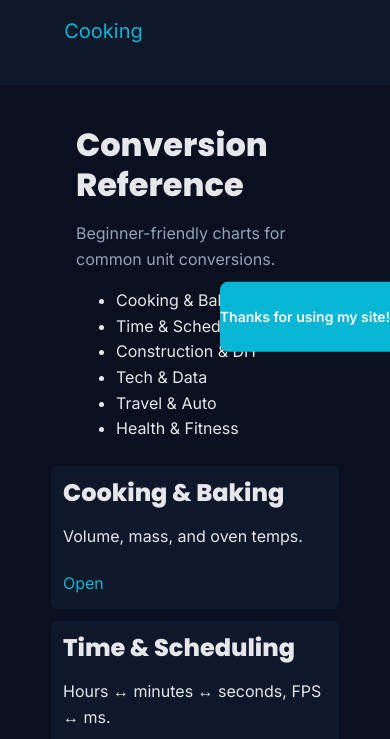
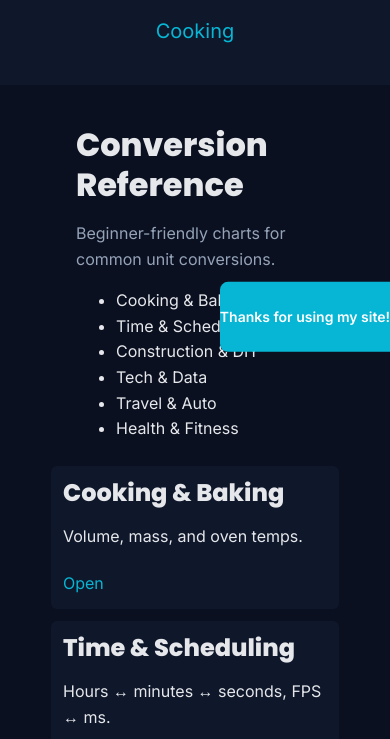
Before and after one commit to cherryjl/Static-Website-Unit-Conversions, a plain HTML site: page index.html in a window 390 px wide. Shown: the part 105-844 px from the top of the page. Drawn offline with Linux system fonts and the light colour scheme.

Commit message:
Update styles.css

```diff
--- a/css/styles.css
+++ b/css/styles.css
@@ -392,7 +392,7 @@ footer {
 
   .nav-links {
     flex-direction: column;
-    width: 50%;
+    width: 100%;
     gap: 6px;
     padding-left: 0px;
     justify-content: center;
```
